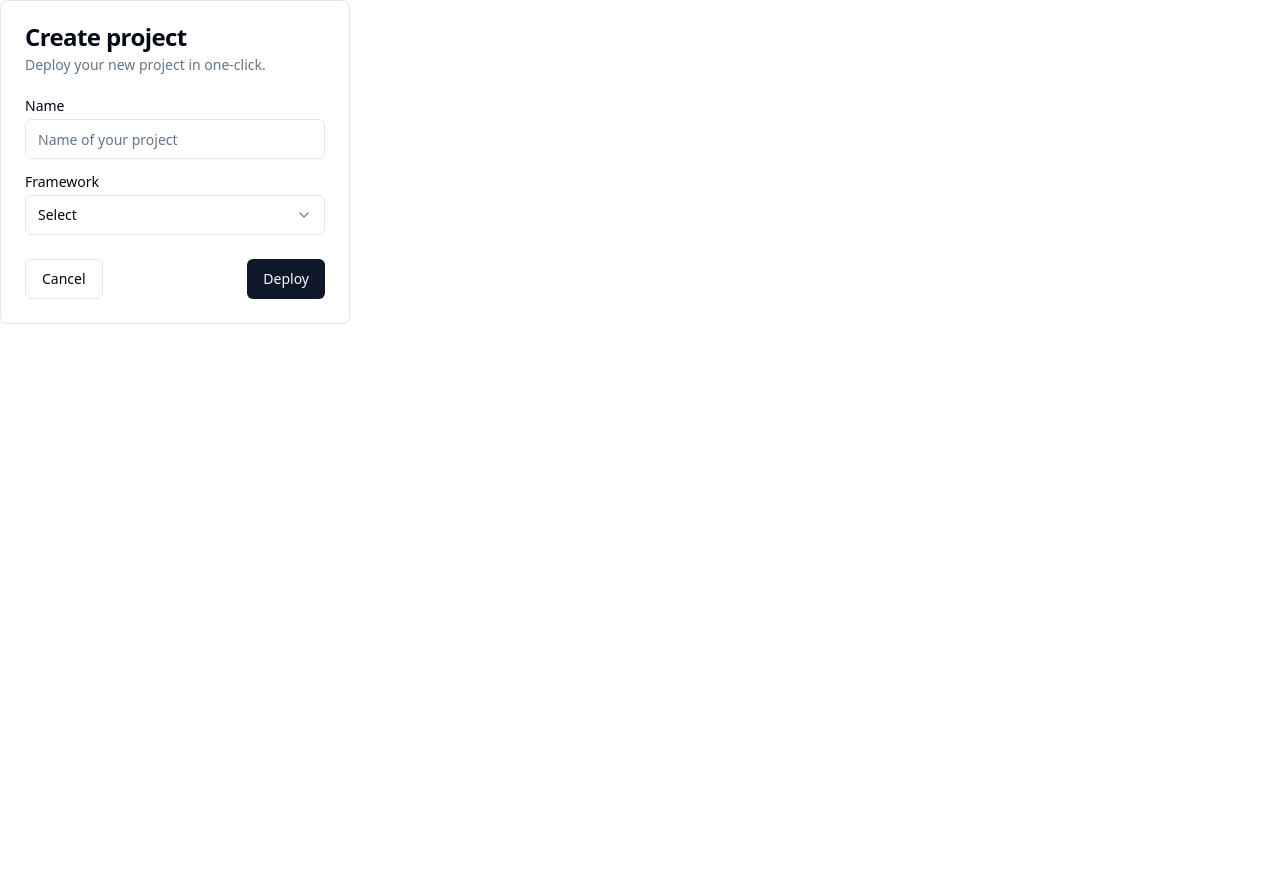
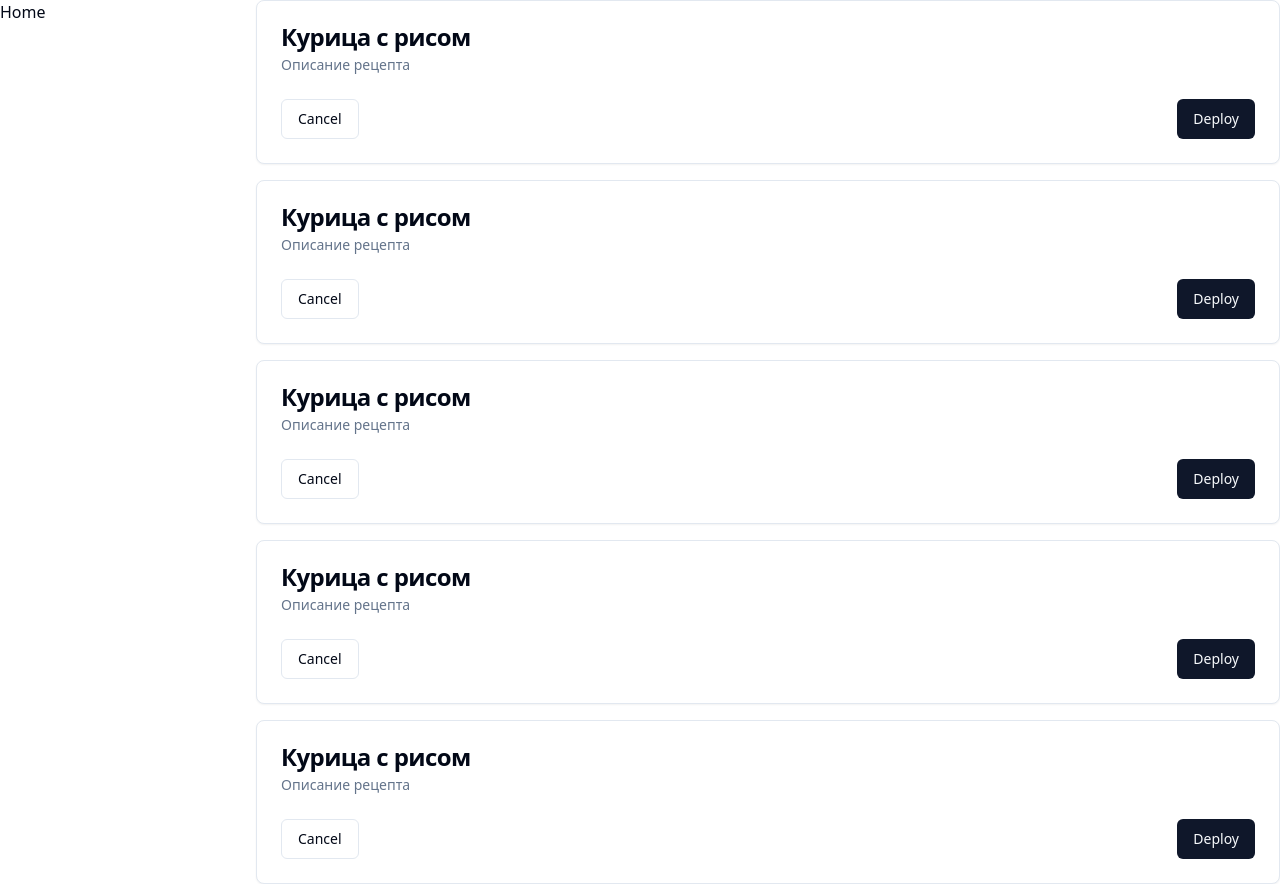
Before and after one commit to serg-kan/recipe-app, a Next.js app in the folder frontend/: page / in a window 1280 px wide. Before the commit the page ends 800 px from the top, so only its background shows below. Built offline with nearby package versions, Linux system fonts and the light colour scheme.

Commit message:
feat: basic layout

```diff
--- a/frontend/app/page.tsx
+++ b/frontend/app/page.tsx
@@ -1,59 +1,18 @@
-import * as React from "react"
-
-import { Button } from "@/components/ui/button"
-import {
-  Card,
-  CardContent,
-  CardDescription,
-  CardFooter,
-  CardHeader,
-  CardTitle,
-} from "@/components/ui/card"
-import { Input } from "@/components/ui/input"
-import { Label } from "@/components/ui/label"
-import {
-  Select,
-  SelectContent,
-  SelectItem,
-  SelectTrigger,
-  SelectValue,
-} from "@/components/ui/select"
+import RecipeCard from "@/components/recipe-card";
 
 export default function Home() {
   return (
-    <Card className="w-[350px]">
-      <CardHeader>
-        <CardTitle>Create project</CardTitle>
-        <CardDescription>Deploy your new project in one-click.</CardDescription>
-      </CardHeader>
-      <CardContent>
-        <form>
-          <div className="grid w-full items-center gap-4">
-            <div className="flex flex-col space-y-1.5">
-              <Label htmlFor="name">Name</Label>
-              <Input id="name" placeholder="Name of your project" />
-            </div>
-            <div className="flex flex-col space-y-1.5">
-              <Label htmlFor="framework">Framework</Label>
-              <Select>
-                <SelectTrigger id="framework">
-                  <SelectValue placeholder="Select" />
-                </SelectTrigger>
-                <SelectContent position="popper">
-                  <SelectItem value="next">Next.js</SelectItem>
-                  <SelectItem value="sveltekit">SvelteKit</SelectItem>
-                  <SelectItem value="astro">Astro</SelectItem>
-                  <SelectItem value="nuxt">Nuxt.js</SelectItem>
-                </SelectContent>
-              </Select>
-            </div>
-          </div>
-        </form>
-      </CardContent>
-      <CardFooter className="flex justify-between">
-        <Button variant="outline">Cancel</Button>
-        <Button>Deploy</Button>
-      </CardFooter>
-    </Card>
+    <div className="flex flex-row">
+      <div className="basis-1/5">Home</div>
+      <div className="basis-4/5">
+        <div className="flex flex-col space-y-4">
+          <RecipeCard />
+          <RecipeCard />
+          <RecipeCard />
+          <RecipeCard />
+          <RecipeCard />
+        </div>
+      </div>
+    </div>
   )
 }
--- /dev/null
+++ b/frontend/components/recipe-card.tsx
@@ -0,0 +1,35 @@
+import * as React from "react"
+
+import { Button } from "@/components/ui/button"
+import {
+  Card,
+  CardContent,
+  CardDescription,
+  CardFooter,
+  CardHeader,
+  CardTitle,
+} from "@/components/ui/card"
+import { Input } from "@/components/ui/input"
+import { Label } from "@/components/ui/label"
+import {
+  Select,
+  SelectContent,
+  SelectItem,
+  SelectTrigger,
+  SelectValue,
+} from "@/components/ui/select"
+
+export default function RecipeCard() {
+  return (
+    <Card>
+      <CardHeader>
+        <CardTitle>Курица с рисом</CardTitle>
+        <CardDescription>Описание рецепта</CardDescription>
+      </CardHeader>
+      <CardFooter className="flex justify-between">
+        <Button variant="outline">Cancel</Button>
+        <Button>Deploy</Button>
+      </CardFooter>
+    </Card>
+  )
+}
```
